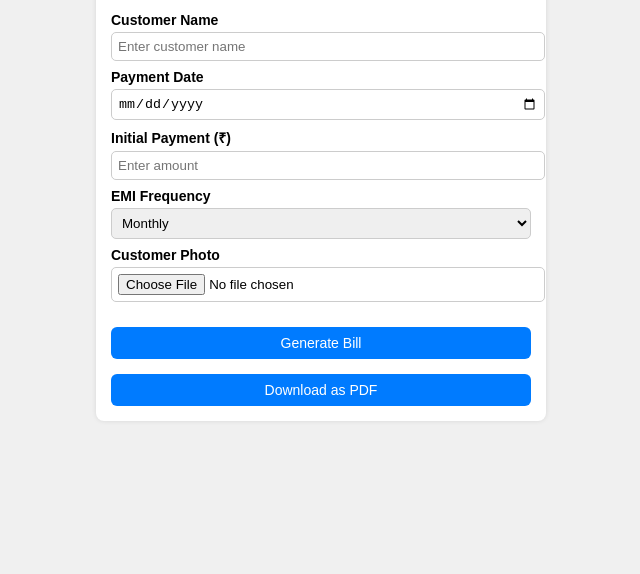
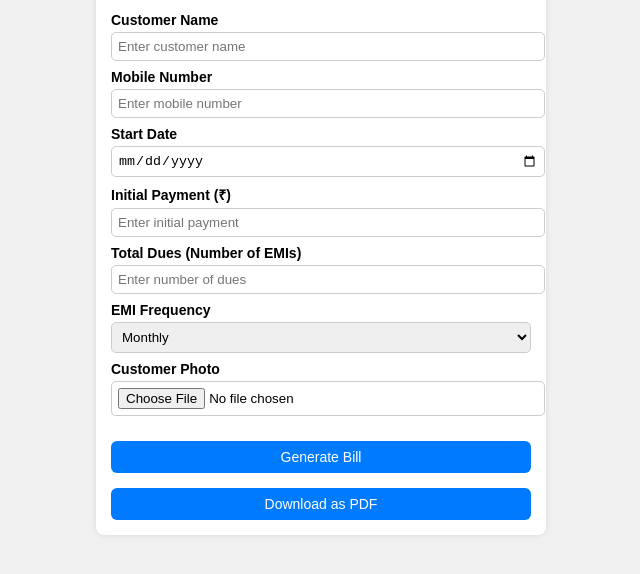
Before and after one commit to kanish2803/Emibill, a plain HTML site: page index.html in a window 1280 px wide. Shown: the part 84-658 px from the top of the page, without its empty margins (319-959 px from the left). Drawn offline with Linux system fonts and the light colour scheme.

Commit message:
index.html

```diff
--- a/index.html
+++ b/index.html
@@ -13,11 +13,17 @@
   <label for="name">Customer Name</label>
   <input type="text" id="name" placeholder="Enter customer name">
 
-  <label for="date">Payment Date</label>
+  <label for="mobile">Mobile Number</label>
+  <input type="tel" id="mobile" placeholder="Enter mobile number" maxlength="15">
+
+  <label for="date">Start Date</label>
   <input type="date" id="date">
 
   <label for="initial">Initial Payment (₹)</label>
-  <input type="number" id="initial" placeholder="Enter amount">
+  <input type="number" id="initial" placeholder="Enter initial payment">
+
+  <label for="dues">Total Dues (Number of EMIs)</label>
+  <input type="number" id="dues" placeholder="Enter number of dues">
 
   <label for="due">EMI Frequency</label>
   <select id="due">
@@ -36,7 +42,7 @@
   <div class="output" id="output" style="display: none;"></div>
 </div>
 
-<!-- PDF generation -->
+<!-- PDF Library -->
 <script src="https://cdnjs.cloudflare.com/ajax/libs/html2pdf.js/0.10.1/html2pdf.bundle.min.js"></script>
 <script src="script.js"></script>
 </body>
```
